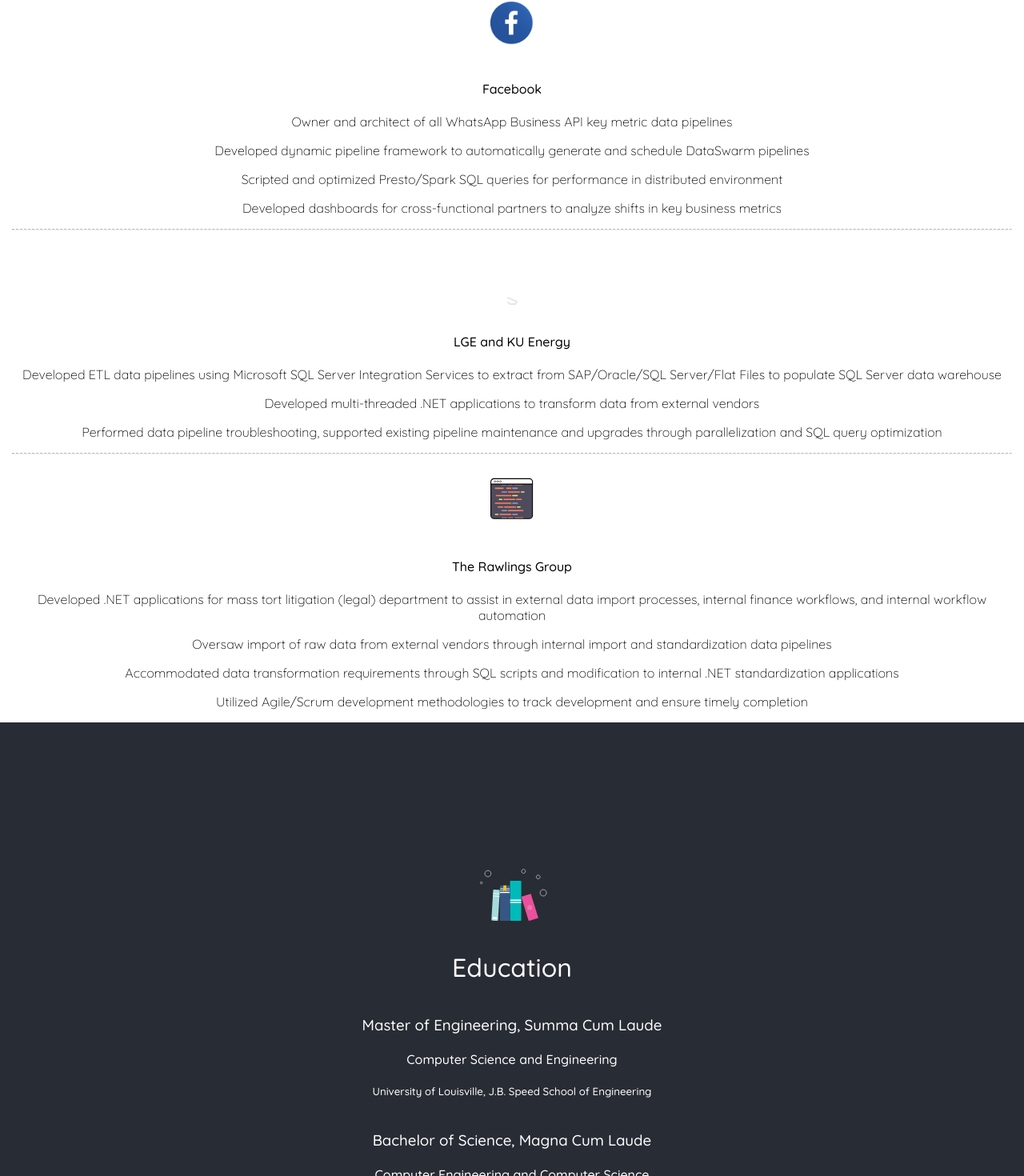
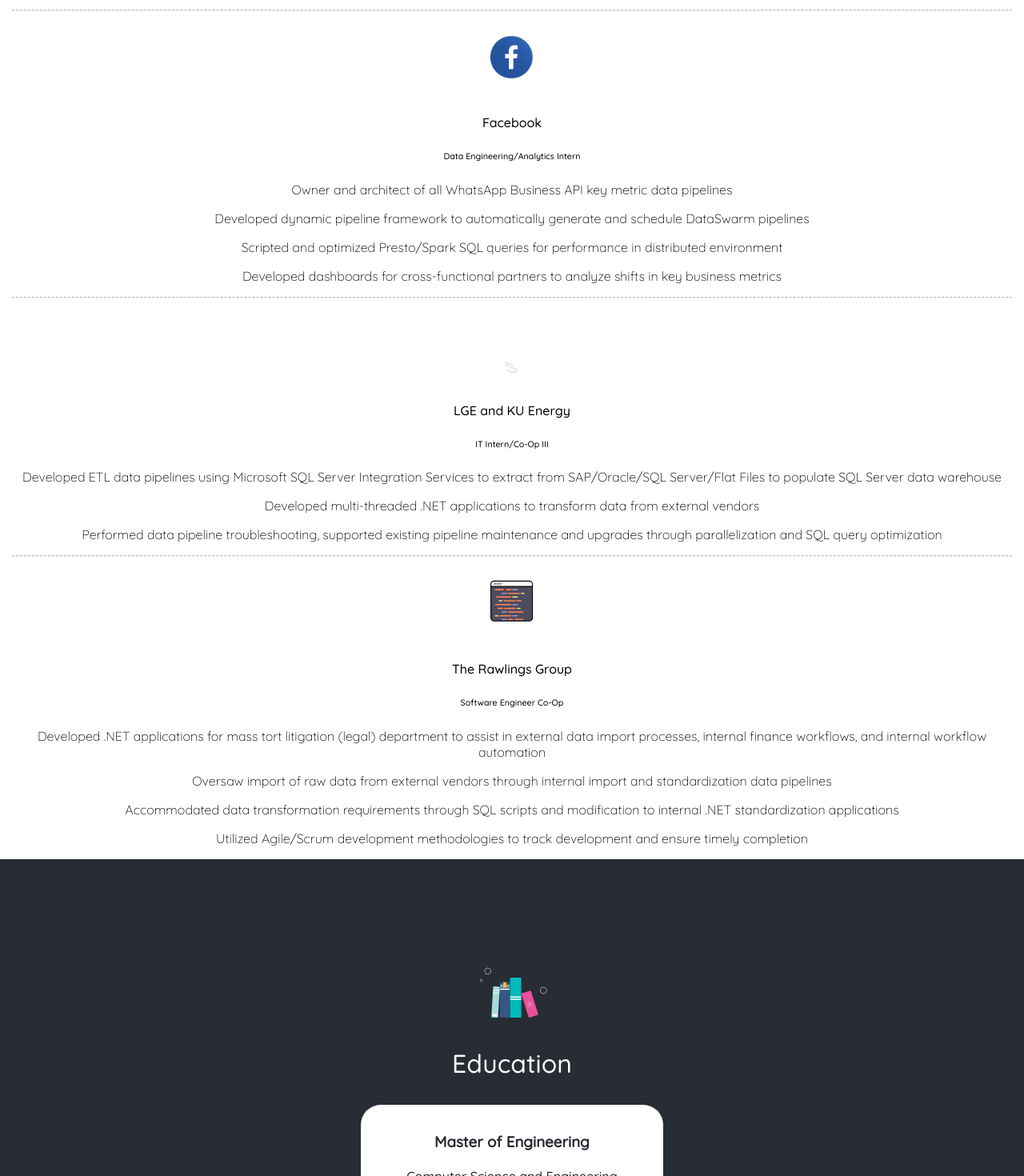
Before and after one commit to andrewccleary/resume-site, a React (Create React App) app: page / in a window 1280 px wide. Shown: the part 1280-2750 px from the top of the page at 80% size. Built offline with nearby package versions, Linux system fonts and the light colour scheme.

Commit message:
Added education formatting and footer

```diff
--- a/src/App.css
+++ b/src/App.css
@@ -47,6 +47,19 @@
   margin-right: 10px;
 }
 
+.Profile {
+  border-radius: 50%;
+  width: 100px;
+  border: 2px solid white;
+  margin-top: 10px;
+}
+
+.Footer {
+  background-color: #282c34;
+  color: white;
+  height: 200px;
+}
+
 .App-link {
   color: #61dafb;
   margin-left: 10px;
@@ -78,6 +91,18 @@ hr.rounded {
   justify-content: baseline;
 }
 
+.Degree-box {
+  border-radius: 25px;
+  background: white;
+  padding: 15px;
+  margin-top: 10px;
+  margin-bottom: 10px;
+  margin-left: 10px;
+  margin-right: 10px;
+  max-width: 90vw;
+  color: #282c34;
+}
+
 body {
   font-family: 'Quicksand', sans-serif;
   font-weight: 300;
--- a/src/App.js
+++ b/src/App.js
@@ -111,7 +111,6 @@ function App() {
             LinkedIn
           </a>
         </div>
-        <Lottie className="Swipe-arrow" options={arrowOptions} height={75} width={75} />
       </header>
       <div className="Experience">
         <h1>
@@ -120,6 +119,7 @@ function App() {
         <div className="Experience-header">
           <Lottie options={electricalPanelOptions} height={100} width={100} />
           <h4>GE Appliances, a Haier company</h4>
+          <h6>Digital Leadership Development Program (DLDP) Associate</h6>
           <p>Full-stack web developer focused on building desktop and mobile web applications using the Angular framework to support supply chain and manufacturing business functions in North America</p>
           <p>Product owner for Lean manufacturing team’s Yamazumi digitization project – translating business requirements into User Stories and leading development efforts within Scrum team</p>
           <p>Employ cloud-first architectures to build scalable solutions within AWS (API Gateway, Lambda, DynamoDB, S3, Cognito)</p>
@@ -129,6 +129,7 @@ function App() {
         <div>
           <Lottie options={facebookOptions} height={100} width={100} />
           <h4>Facebook</h4>
+          <h6>Data Engineering/Analytics Intern</h6>
           <p>Owner and architect of all WhatsApp Business API key metric data pipelines</p>
           <p>Developed dynamic pipeline framework to automatically generate and schedule DataSwarm pipelines</p>
           <p>Scripted and optimized Presto/Spark SQL queries for performance in distributed environment</p>
@@ -138,6 +139,7 @@ function App() {
         <div>
           <Lottie options={energyOptions} height={100} width={100} />
           <h4>LGE and KU Energy</h4>
+          <h6>IT Intern/Co-Op III</h6>
           <p>Developed ETL data pipelines using Microsoft SQL Server Integration Services to extract from SAP/Oracle/SQL Server/Flat Files to populate SQL Server data warehouse</p>
           <p>Developed multi-threaded .NET applications to transform data from external vendors</p>
           <p>Performed data pipeline troubleshooting, supported existing pipeline maintenance and upgrades through parallelization and SQL query optimization</p>
@@ -146,6 +148,7 @@ function App() {
         <div>
           <Lottie options={codeOptions} height={100} width={100} />
           <h4>The Rawlings Group</h4>
+          <h6>Software Engineer Co-Op</h6>
           <p>Developed .NET applications for mass tort litigation (legal) department to assist in external data import processes, internal finance workflows, and internal workflow automation</p>
           <p>Oversaw import of raw data from external vendors through internal import and standardization data pipelines</p>
           <p>Accommodated data transformation requirements through SQL scripts and modification to internal .NET standardization applications</p>
@@ -157,15 +160,15 @@ function App() {
         <h1>
           Education
         </h1>
-        <div>
-          <h3>Master of Engineering, Summa Cum Laude</h3>
+        <div className="Degree-box">
+          <h3><b>Master of Engineering</b></h3>
           <h4>Computer Science and Engineering</h4>
-          <h5>University of Louisville, J.B. Speed School of Engineering</h5>
+          <h5>University of Louisville, <i>J.B. Speed School of Engineering</i></h5>
         </div>
-        <div>
-          <h3>Bachelor of Science, Magna Cum Laude</h3>
+        <div className="Degree-box">
+          <h3><b>Bachelor of Science</b></h3>
           <h4>Computer Engineering and Computer Science</h4>
-          <h5>University of Louisville, J.B. Speed School of Engineering</h5>
+          <h5>University of Louisville, <i>J.B. Speed School of Engineering</i></h5>
         </div>
       </div>
       <div className="Certifications">
@@ -184,6 +187,10 @@ function App() {
           <p>Tandem Solutions</p>
         </div>
       </div>
+      <div className="Footer">
+        <img className="Profile" src="/images/headshot.jpeg" alt="Avatar"></img>
+        <p>&#169; Andrew Cleary 2021</p>
+      </div>
     </div>
   );
 }
```
Also changed, not shown: public/images/headshot.jpeg (added).
